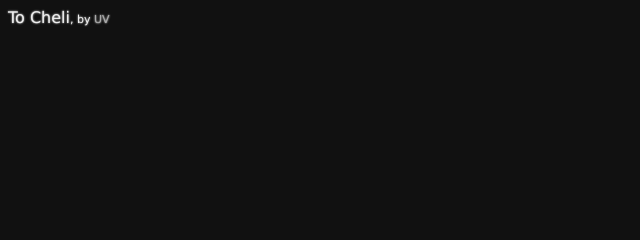
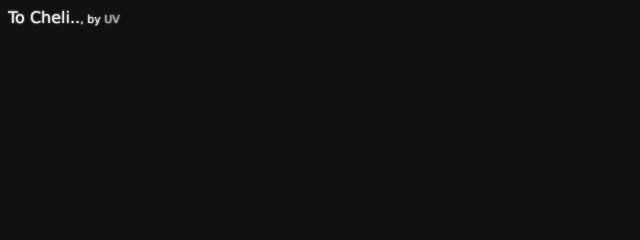
Before and after one commit to unnivyshnav/heyfreind, a plain HTML site: page index.html in a window 1280 px wide. Shown: the top 240 px of the page, 0-640 px from the left. Drawn offline with Linux system fonts and the light colour scheme.

Commit message:
Update index.html

```diff
--- a/index.html
+++ b/index.html
@@ -9,7 +9,7 @@
 </head>
 <body>
   <canvas id=c></canvas>
-<p>To Cheli<span>, by <a href="https://www.instagram.com/unnivyshnav/">UV</a></span></p>
+<p>To Cheli..<span>, by <a href="https://www.instagram.com/unnivyshnav/">UV</a></span></p>
 <script src="./script.js"></script>
 </body>
 </html>
```
